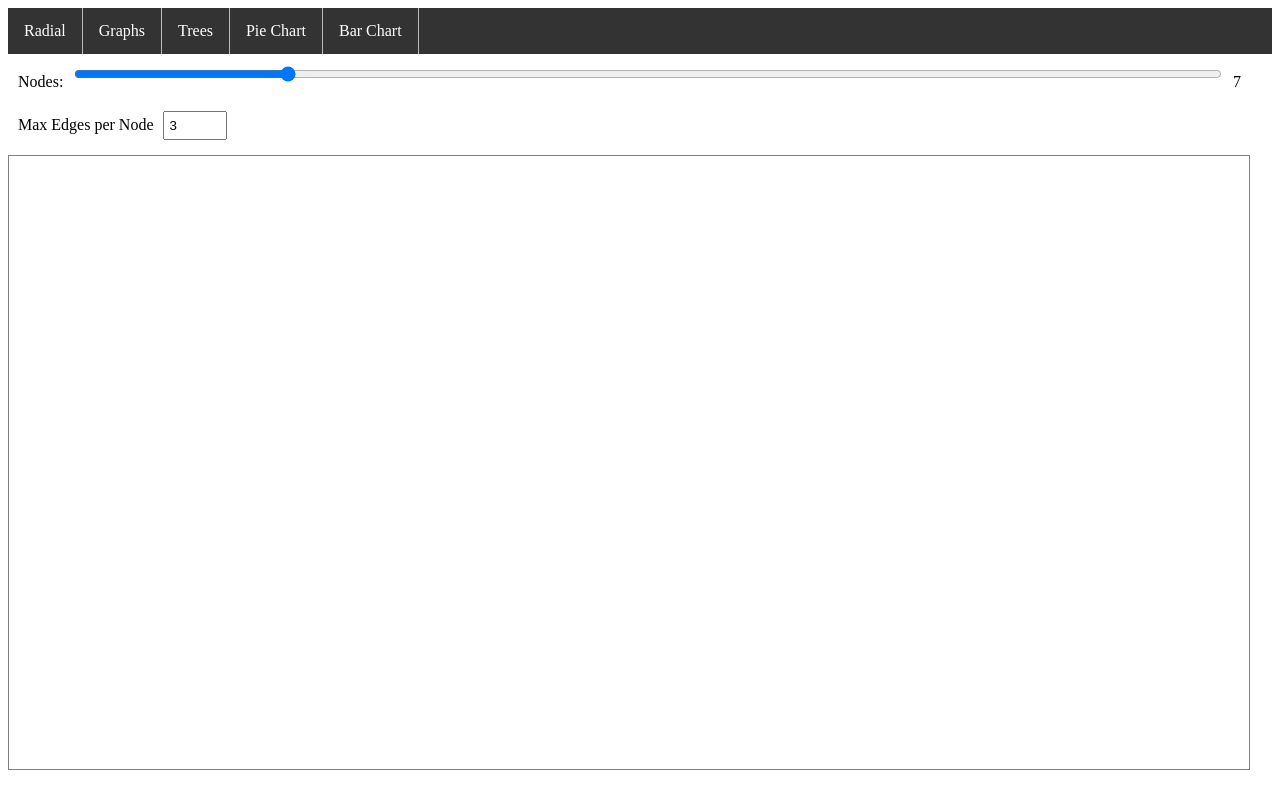
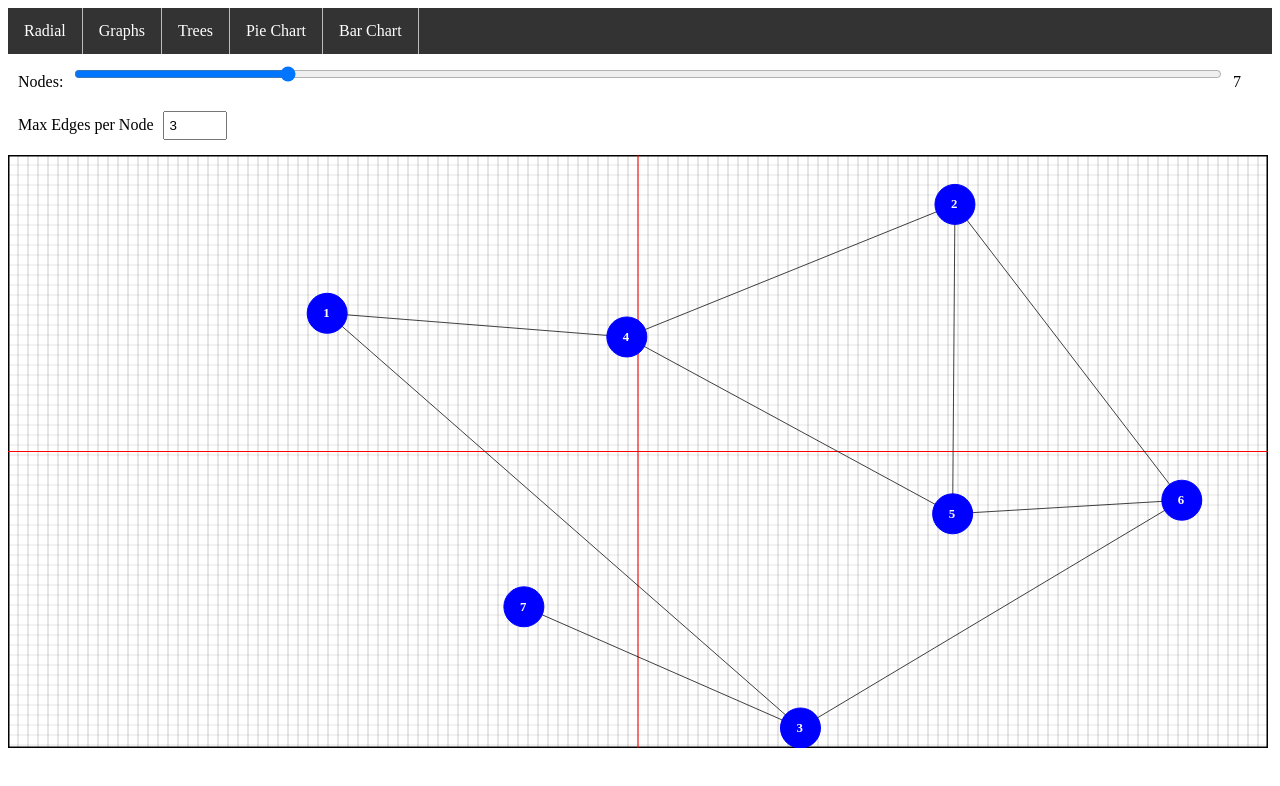
Before and after one commit to omukwenyi/jsSVGGraphics, a website with bundled scripts: page graphs.html in a window 1280 px wide. Built offline with nearby package versions, Linux system fonts and the light colour scheme.

Commit message:
Graphs completed

```diff
--- a/graphs.html
+++ b/graphs.html
@@ -29,7 +29,7 @@
             </div>
         </div>
     </div>
-    <canvas id="canvas" height="400" width="500"></canvas>
+    <svg id="svg" height="400" width="500"></svg>
     <script src="js/header.js"></script>
     <script type="module" src="js/graphs.js"></script>
 </body>
--- a/js/common.js
+++ b/js/common.js
@@ -59,7 +59,7 @@ function drawRectClear(ctx, x, y, width, height, stroke) {
     ctx.strokeRect(x, y, width, height);
 }
 
-function drawValue(ctx, x, y, value, rotated = 0, stroke="black") {
+function drawValue(ctx, x, y, value, rotated = 0, stroke = "black") {
     let txt;
     if (rotated === 1) {
         txt = createSVGElement("text", {
@@ -70,7 +70,13 @@ function drawValue(ctx, x, y, value, rotated = 0, stroke="black") {
             style: "writing-mode: tb; font-size: 0.8em;",
         });
     } else {
-        txt = createSVGElement("text", { x: x, y: y, stroke: stroke, textContent: value , style: "font-size: 0.8em;"});
+        txt = createSVGElement("text", {
+            x: x,
+            y: y,
+            stroke: stroke,
+            textContent: value,
+            style: "font-size: 0.8em;",
+        });
     }
 
     txt.textContent = value;
@@ -79,9 +85,17 @@ function drawValue(ctx, x, y, value, rotated = 0, stroke="black") {
 }
 
 function drawValueActive(ctx, x, y, value, fill = "black") {
-    ctx.font = "bold 14px serif";
-    ctx.fillStyle = fill;
-    ctx.fillText(value, x, y);
+    let txt = createSVGElement("text", {
+        x: x,
+        y: y,
+        fill: fill,
+        textContent: value,
+        style: "font-size: 0.8em; font-weight:bold;",
+    });
+
+    txt.textContent = value;
+
+    ctx.appendChild(txt);
 }
 
 function drawLine(ctx, begin, end, stroke = "black", width = 1) {
@@ -108,7 +122,14 @@ function drawCircleClear(ctx, x, y, radius = 10, stroke = "black", lineWidth = 1
 }
 
 function drawCircle(ctx, x, y, radius = 10, stroke = "black", fill = "black", lineWidth = 1) {
-    let circle = createSVGElement("circle", {cx: x, cy: y, r: radius, stroke: stroke, fill:fill, style: `stroke-width: ${lineWidth}`});
+    let circle = createSVGElement("circle", {
+        cx: x,
+        cy: y,
+        r: radius,
+        stroke: stroke,
+        fill: fill,
+        style: `stroke-width: ${lineWidth}`,
+    });
     ctx.appendChild(circle);
 }
 
--- a/js/graphs.js
+++ b/js/graphs.js
@@ -17,22 +17,27 @@ import { createGraph } from "./nodedata.js";
 function draw(nodes, maxEdges) {
     console.clear();
 
-    const canvas = document.querySelector("#canvas");
+    const canvas = document.querySelector("#svg");
     const header = document.querySelector("#title");
     const headerHeight = header.scrollHeight;
 
-    canvas.width = window.innerWidth - 40;
-    canvas.height = window.innerHeight - headerHeight - 40;
-    const cw = canvas.width;
-    const ch = canvas.height;
+    canvas.setAttribute("width", window.innerWidth - 20);
+    canvas.setAttribute("height", window.innerHeight - headerHeight - 60);
 
-    if (canvas.getContext) {
-        const ctx = canvas.getContext("2d");
-        ctx.clearRect(0, 0, canvas.width, canvas.height);
-        const cx = canvas.width / 2;
-        const cy = canvas.height / 2;
+    const cw = canvas.width.animVal.value;
+    const ch = canvas.height.animVal.value;
 
-        drawGrid(ctx, canvas.width, canvas.height, 10, 0.2);
+    const cx = cw / 2;
+    const cy = ch / 2;
+    // console.log("cx", cx, "cy", cy);
+
+    while (canvas.lastChild) {
+        canvas.removeChild(canvas.lastChild);
+    }
+
+    drawGrid(canvas, cw, ch, 10);
+    drawLine(canvas, [cx, 0], [cx, ch], "red", 1);
+    drawLine(canvas, [0, cy], [cw, cy], "red", 1);
 
     if (nodes > 0) {
         const full_graph = createGraph(
@@ -47,7 +52,7 @@ function draw(nodes, maxEdges) {
 
         //let positions = spring(ctx, graph, cw, ch, 25);
         let radius = 20;
-            let posGraph = reinGold(ctx, graph, cw, ch, radius);
+        let posGraph = reinGold(canvas, graph, cw, ch, radius);
 
         const edgePositions = getEdgePositions(posGraph);
 
@@ -56,7 +61,7 @@ function draw(nodes, maxEdges) {
 
         for (let i = 0; i < edgePositions.length; i++) {
             const pos = edgePositions[i];
-                drawLine(ctx, pos[2], pos[3], "black", 0.75);
+            drawLine(canvas, pos[2], pos[3], "black", 0.75);
         }
 
         for (let i = 0; i < posGraph.length; i++) {
@@ -64,8 +69,7 @@ function draw(nodes, maxEdges) {
 
             const x = node.posX;
             const y = node.posY;
-                drawGraphNode(ctx, node, x, y, radius);
-            }
+            drawGraphNode(canvas, node, x, y, radius);
         }
     }
 }
@@ -466,12 +470,13 @@ control.oninput = () => {
 };
 
 window.onresize = () => {
-    const canvas = document.querySelector("#canvas");
+    const canvas = document.querySelector("#svg");
     const header = document.querySelector("#title");
     const headerHeight = header.scrollHeight;
 
-    canvas.width = window.innerWidth - 80;
-    canvas.height = window.innerHeight - headerHeight - 40;
+    canvas.setAttribute("width", window.innerWidth - 20);
+    canvas.setAttribute("height", window.innerHeight - headerHeight - 60);
+
 
     draw(r, m);
 };
```
Lines whose indentation alone changed are shown as unchanged.
